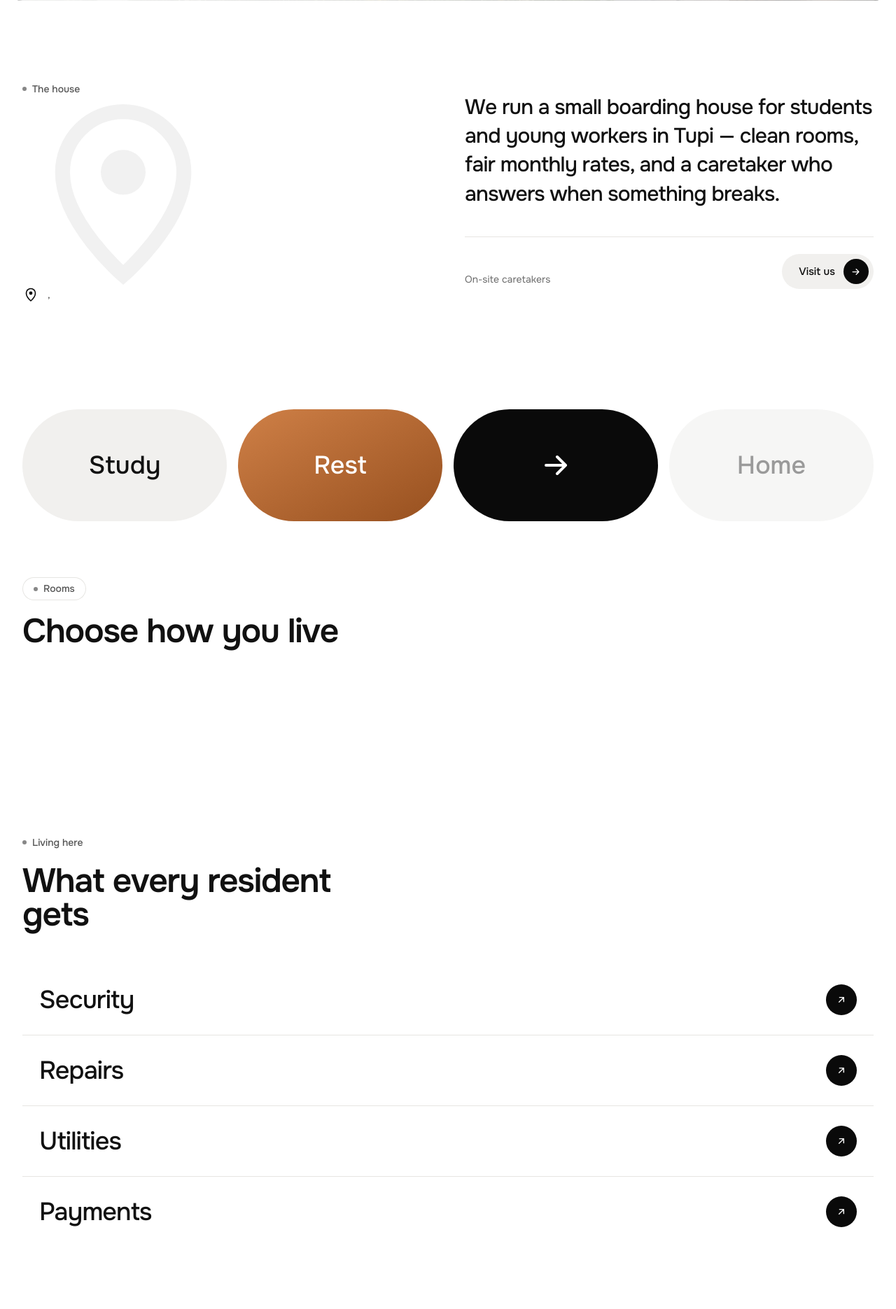
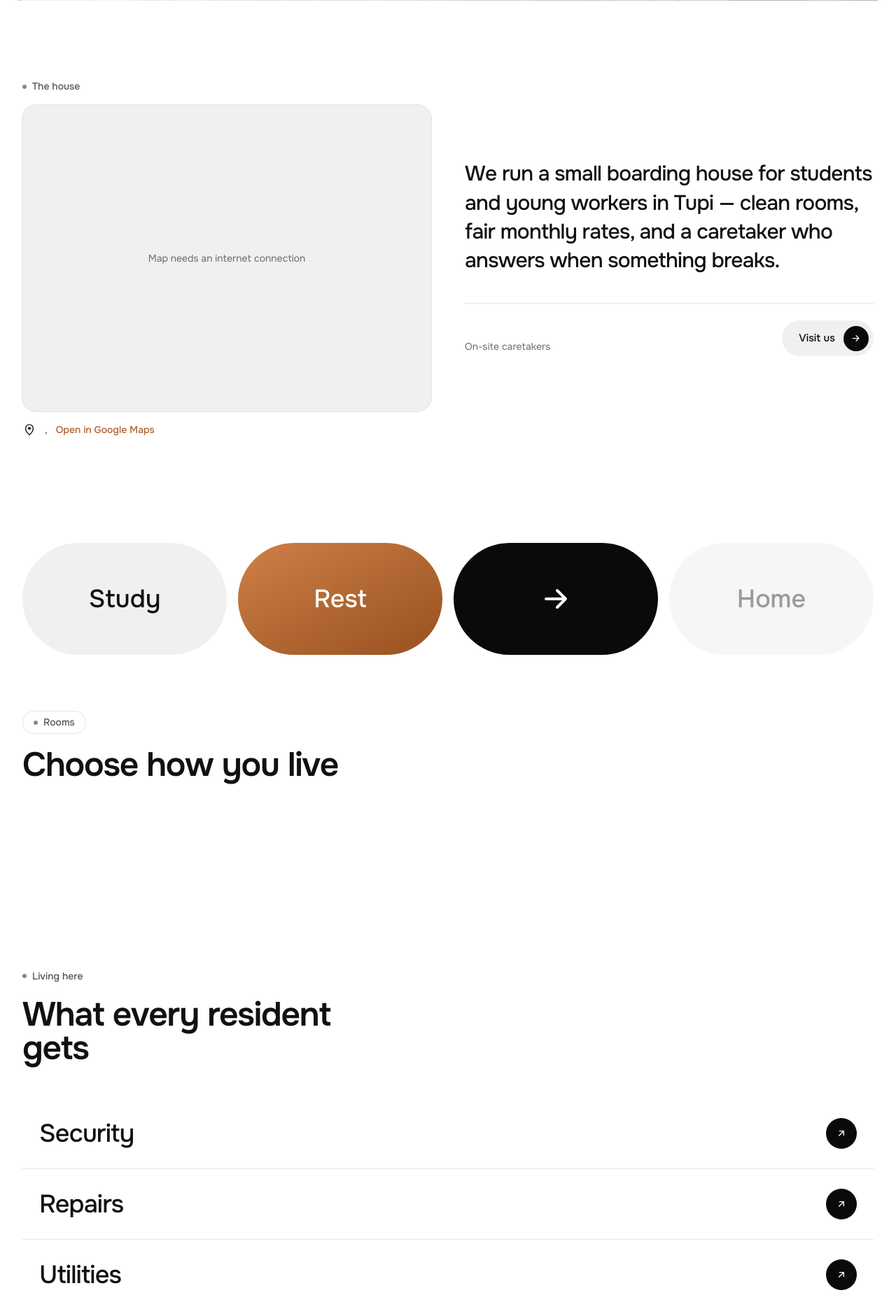
Before and after one commit to Kierbz123/rjm-boardinghouse-system, a PHP site: the page made by claude-code-project-files/src/Views/shared/landing.php in a window 1280 px wide. Shown: the part 856-2727 px from the top of the page at 70% size. Run offline with PHP 8.4, Linux system fonts and the light colour scheme; the template is opened without the code that fills it: most values are stand-ins (such as "Sample title", 1, 10 or a date in 2020); some libraries are stand-ins or nearby versions.

Commit message:
Landing: Google Map, centred inquiry dialog, expandable amenity rows
- Owner request: the About block shows a live Google Map (lazy-loaded iframe,
  offline fallback text, 'Open in Google Maps' link). CSP frame-src allows only
  maps.google.com / www.google.com - the site's one third-party exception.
- Inquiry <dialog> centred again: Tailwind's reset zeroed the margin that
  browsers use to centre dialogs.
- Security / Repairs / Utilities / Payments rows are native <details> that open
  to show how each works (curfew, SOS flow, repair priorities, rent due date,
  admin approval, oldest-month-first, late fee) - all matching system rules.

```diff
--- a/claude-code-project-files/public/index.php
+++ b/claude-code-project-files/public/index.php
@@ -28,10 +28,12 @@
 header('X-Content-Type-Options: nosniff');
 header('Referrer-Policy: same-origin');
 // Everything is served from this origin (fonts, images, scripts). Views still use
-// inline <script>/<style>, hence 'unsafe-inline'; nothing else is allowed.
+// inline <script>/<style>, hence 'unsafe-inline'. The one third-party exception is the
+// Google Map frame on the landing page, added at the owner's request.
 header("Content-Security-Policy: default-src 'self'; script-src 'self' 'unsafe-inline'; "
     . "style-src 'self' 'unsafe-inline'; font-src 'self'; img-src 'self' data: blob:; media-src 'self'; "
-    . "frame-src 'none'; connect-src 'self'; frame-ancestors 'none'; base-uri 'self'; form-action 'self'");
+    . "frame-src https://maps.google.com https://www.google.com; connect-src 'self'; "
+    . "frame-ancestors 'none'; base-uri 'self'; form-action 'self'");
 
 require_once __DIR__ . '/../src/autoload.php';
 
--- a/claude-code-project-files/src/Views/shared/landing.php
+++ b/claude-code-project-files/src/Views/shared/landing.php
@@ -12,7 +12,9 @@
 $rooms = $roomTiers ?? [];
 $stats = $stats ?? ['total_rooms' => 0, 'total_beds' => 0, 'vacant_beds' => 0, 'residents' => 0, 'occupancy_pct' => 0, 'avg_repair_hours' => null];
 $lowestPrice = $rooms ? min(array_map(fn ($r) => (int) preg_replace('/\D/', '', $r['price']), $rooms)) : null;
-$mapsUrl = 'https://www.google.com/maps/search/?api=1&query=' . rawurlencode(($map['latitude'] ?? '') . ',' . ($map['longitude'] ?? ''));
+$latLng = ($map['latitude'] ?? '') . ',' . ($map['longitude'] ?? '');
+$mapsUrl = 'https://www.google.com/maps/search/?api=1&query=' . rawurlencode($latLng);
+$mapEmbedUrl = 'https://maps.google.com/maps?q=' . rawurlencode($latLng) . '&z=17&hl=en&output=embed';
 $inquirySuccess = $inquirySuccess ?? null;
 $inquiryError = $inquiryError ?? null;
 
@@ -25,11 +27,46 @@
     $statItems[] = ['value' => (int) round($stats['avg_repair_hours']), 'suffix' => 'h', 'label' => 'average time to fix a reported repair'];
 }
 
+// Each row opens to show the details. Everything here describes how the system really works.
 $amenities = [
-    ['Security', 'Curfew at 10:00 PM with gate-pass entry, and an SOS button in every resident\'s portal that alerts staff at once.'],
-    ['Repairs', 'Report a problem from your phone with a photo; urgent issues go to the top of the caretaker\'s list.'],
-    ['Utilities', 'Fiber Wi-Fi, submetered electricity and purified drinking water.'],
-    ['Payments', 'Upload your receipt online; your balance updates as soon as it is approved.'],
+    [
+        'title' => 'Security',
+        'summary' => 'Curfew at 10:00 PM with gate-pass entry, and an SOS button in every resident\'s portal that alerts staff at once.',
+        'points' => [
+            'Curfew: ' . ($c['curfew_hours'] ?? '10:00 PM daily') . '.',
+            'One tap on SOS in the resident portal alerts every staff member with your room and bed; you get a notice when they acknowledge and when it is resolved.',
+            'Lost items, noise or other concerns can be reported as incidents and followed until staff close them.',
+            'On-site caretakers: ' . ($c['caretakers'] ?? 'available on site') . '.',
+        ],
+    ],
+    [
+        'title' => 'Repairs',
+        'summary' => 'Report a problem from your phone with a photo; urgent issues go to the top of the caretaker\'s list.',
+        'points' => [
+            'Describe the problem and attach a photo or short video from the resident portal.',
+            'Each request is rated critical, high, medium or low — gas leaks, sparks or flooding go straight to the top.',
+            'You are notified when work starts and when the repair is done.',
+        ],
+    ],
+    [
+        'title' => 'Utilities',
+        'summary' => 'Fiber Wi-Fi, submetered electricity and purified drinking water.',
+        'points' => [
+            'Fiber Wi-Fi throughout the house.',
+            'Electricity is submetered, so you pay for what your room uses.',
+            'Purified drinking water station and a shared study hall and pantry.',
+        ],
+    ],
+    [
+        'title' => 'Payments',
+        'summary' => 'Upload your receipt online; your balance updates as soon as it is approved.',
+        'points' => [
+            'Rent is due on the 5th of each month; your first month is charged only for the days you stay.',
+            'Pay by GCash, Maya or bank transfer, then upload the receipt in the resident portal.',
+            'An administrator checks every receipt. Approved payments clear your oldest unpaid month first; anything extra becomes credit.',
+            'A small daily late fee applies after the 5th while that month\'s rent is unpaid.',
+        ],
+    ],
 ];
 ?>
 <!doctype html>
@@ -95,6 +132,14 @@
         .row-link:hover { background: var(--color-surface); padding-left: 2rem; padding-right: 1.25rem; }
         .row-link .badge-arrow { width: 2.75rem; height: 2.75rem; display: grid; place-items: center; border-radius: 9999px; background: var(--color-ink); color: #fff; flex: none; transition: transform 240ms var(--ease-spring); }
         .row-link:hover .badge-arrow { transform: translateX(5px); }
+        /* Amenity rows: native <details>, the whole row is the toggle */
+        .amenity summary { list-style: none; cursor: pointer; }
+        .amenity summary::-webkit-details-marker { display: none; }
+        .amenity .badge-arrow svg { transition: transform 240ms var(--ease-spring); }
+        .amenity[open] summary { background: var(--color-surface); padding-left: 2rem; padding-right: 1.25rem; border-radius: 1.25rem 1.25rem 0 0; }
+        .amenity[open] .badge-arrow { background: var(--color-accent); }
+        .amenity[open] .badge-arrow svg { transform: rotate(90deg); }
+        .amenity[open] .amenity-body { background: var(--color-surface); border-radius: 0 0 1.25rem 1.25rem; animation: toast-in 260ms var(--ease-spring) both; }
         .chip { display: inline-flex; border-radius: 9999px; padding: .4rem .9rem; font-size: .8125rem; }
         .chip-light { box-shadow: inset 0 0 0 1px rgb(255 255 255 / .25); color: #fff; }
 
@@ -103,7 +148,8 @@
         #menu.is-open { opacity: 1; pointer-events: auto; }
         #menu .menu-item { transform: translateY(1rem); opacity: 0; transition: transform 500ms var(--ease-spring), opacity 500ms var(--ease-spring), color 200ms; }
         #menu.is-open .menu-item { transform: none; opacity: 1; }
-        dialog#inquiry { width: min(32rem, calc(100vw - 2rem)); border: 0; padding: 0; border-radius: 2rem; box-shadow: var(--shadow-raised); }
+        /* Tailwind's reset zeroes every margin, which cancels <dialog>'s built-in centring — restore it. */
+        dialog#inquiry { margin: auto; width: min(36rem, calc(100vw - 2rem)); max-height: calc(100dvh - 2rem); overflow-y: auto; border: 0; padding: 0; border-radius: 2rem; box-shadow: var(--shadow-raised); }
         dialog#inquiry::backdrop { background: rgb(17 17 17 / .3); backdrop-filter: blur(14px); }
         dialog#inquiry[open] { animation: toast-in 280ms var(--ease-spring) both; }
         .field label { display: block; font-size: .8125rem; font-weight: 500; color: rgb(17 17 17 / .62); margin-bottom: .35rem; }
@@ -247,12 +293,19 @@
     <!-- About -->
     <section id="about" class="bg-white">
         <div class="shell grid items-center gap-12 py-20 lg:grid-cols-2 lg:py-28">
-            <div class="relative min-h-56 lg:min-h-80">
-                <svg class="mark absolute -left-4 top-1/2 -translate-y-1/2 text-[12rem] text-neutral-900/[.06] sm:text-[16rem] lg:text-[20rem]" aria-hidden="true"><use href="#i-pin"/></svg>
-                <p class="eyebrow relative">The house</p>
-                <p class="rise absolute bottom-0 left-0 flex max-w-xs items-center gap-3 text-sm text-neutral-700">
-                    <svg class="mark text-2xl text-ink"><use href="#i-pin"/></svg>
-                    <?= $e(($c['address_line1'] ?? '') . ', ' . ($c['address_line2'] ?? '')) ?>
+            <div class="flex flex-col gap-4">
+                <p class="eyebrow">The house</p>
+                <!-- Owner request: a live Google Map. The only third-party content on the site;
+                     it loads lazily and needs an internet connection (the address below doesn't). -->
+                <div class="rise relative aspect-[4/3] overflow-hidden rounded-[1.25rem] bg-surface shadow-[0_0_0_1px_var(--color-line)]">
+                    <p class="absolute inset-0 grid place-items-center p-6 text-center text-sm text-neutral-500">Map needs an internet connection</p>
+                    <iframe class="relative h-full w-full border-0" title="Map showing RJM Boardinghouse in Tupi, South Cotabato"
+                            src="<?= $e($mapEmbedUrl) ?>" loading="lazy" referrerpolicy="no-referrer-when-downgrade" allowfullscreen></iframe>
+                </div>
+                <p class="flex flex-wrap items-center gap-x-3 gap-y-1 text-sm text-neutral-700">
+                    <svg class="mark text-xl text-ink" aria-hidden="true"><use href="#i-pin"/></svg>
+                    <span><?= $e(($c['address_line1'] ?? '') . ', ' . ($c['address_line2'] ?? '')) ?></span>
+                    <a href="<?= $e($mapsUrl) ?>" target="_blank" rel="noopener" class="font-medium text-accent underline-offset-4 hover:underline">Open in Google Maps</a>
                 </p>
             </div>
             <div class="flex flex-col gap-10">
@@ -315,14 +368,25 @@
             <p class="eyebrow">Living here</p>
             <h2 class="mb-12 mt-5 max-w-[16ch] text-4xl font-semibold tracking-tight sm:text-5xl">What every resident gets</h2>
             <ul>
-                <?php foreach ($amenities as $i => [$title, $text]): ?>
+                <?php foreach ($amenities as $i => $item): ?>
                 <li class="rise <?= $i > 0 ? 'border-t border-line' : '' ?>" style="transition-delay:<?= $i * 80 ?>ms">
-                    <div class="row-link">
-                        <h3 class="flex-1 text-2xl font-medium tracking-tight sm:text-3xl md:text-4xl"><?= $e($title) ?></h3>
-                        <p class="hidden max-w-sm text-sm text-neutral-600 lg:block"><?= $e($text) ?></p>
-                        <span class="badge-arrow" aria-hidden="true"><svg class="mark"><use href="#i-arrow-ur"/></svg></span>
-                    </div>
-                    <p class="px-6 pb-5 text-sm text-neutral-600 lg:hidden"><?= $e($text) ?></p>
+                    <details class="amenity">
+                        <summary class="row-link">
+                            <h3 class="flex-1 text-2xl font-medium tracking-tight sm:text-3xl md:text-4xl"><?= $e($item['title']) ?></h3>
+                            <p class="hidden max-w-sm text-sm text-neutral-600 lg:block"><?= $e($item['summary']) ?></p>
+                            <span class="badge-arrow" aria-hidden="true"><svg class="mark"><use href="#i-arrow-ur"/></svg></span>
+                        </summary>
+                        <div class="amenity-body px-6 pb-8 sm:pl-8">
+                            <p class="text-sm text-neutral-600 lg:hidden"><?= $e($item['summary']) ?></p>
+                            <ul class="mt-4 grid max-w-3xl gap-3 lg:mt-0">
+                                <?php foreach ($item['points'] as $point): ?>
+                                <li class="flex gap-3 text-[0.9375rem] leading-relaxed text-neutral-700">
+                                    <span class="mt-2.5 h-1.5 w-1.5 flex-none rounded-full bg-accent" aria-hidden="true"></span><?= $e($point) ?>
+                                </li>
+                                <?php endforeach; ?>
+                            </ul>
+                        </div>
+                    </details>
                 </li>
                 <?php endforeach; ?>
             </ul>
```
Also changed, not shown: claude-code-project-files/public/assets/css/app.css.
